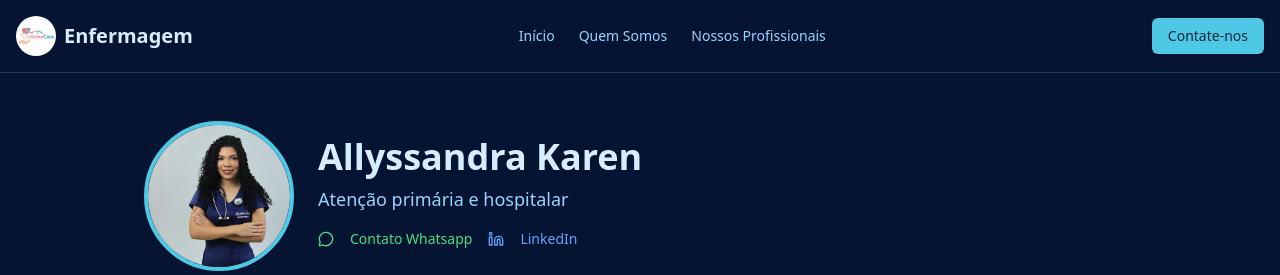
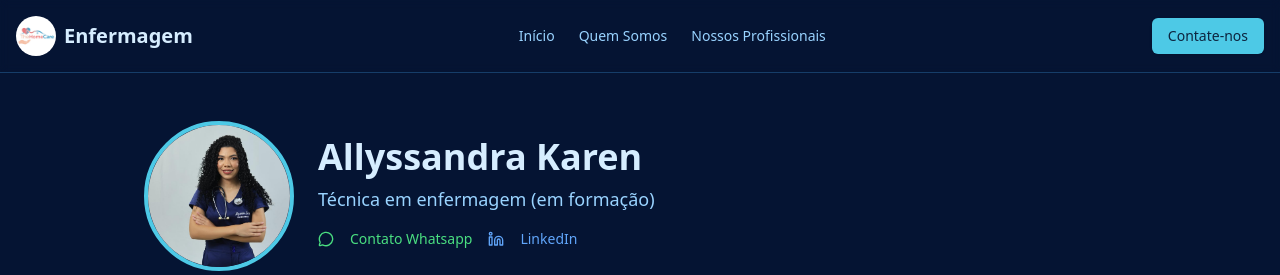
Before and after one commit to Guilhermeprog3/nursing-report, a Next.js app: page /detail/1 in a window 1280 px wide. Shown: the top 275 px of the page. Built offline with nearby package versions, Linux system fonts and the light colour scheme.

Commit message:
feat:adicionando imagens

```diff
--- a/src/data/profissionais.ts
+++ b/src/data/profissionais.ts
@@ -3,7 +3,7 @@ export const professionals = [
     id: 1,
     name: 'Allyssandra Karen',
     specialty: 'Atenção primária e hospitalar',
-    description: 'Atenção primária e hospitalar',
+    description: 'Técnica em enfermagem (em formação)',
     image: '/alyssandra.jpeg',
     experience: [
       'Administração de medicamentos e vacinação',
```
